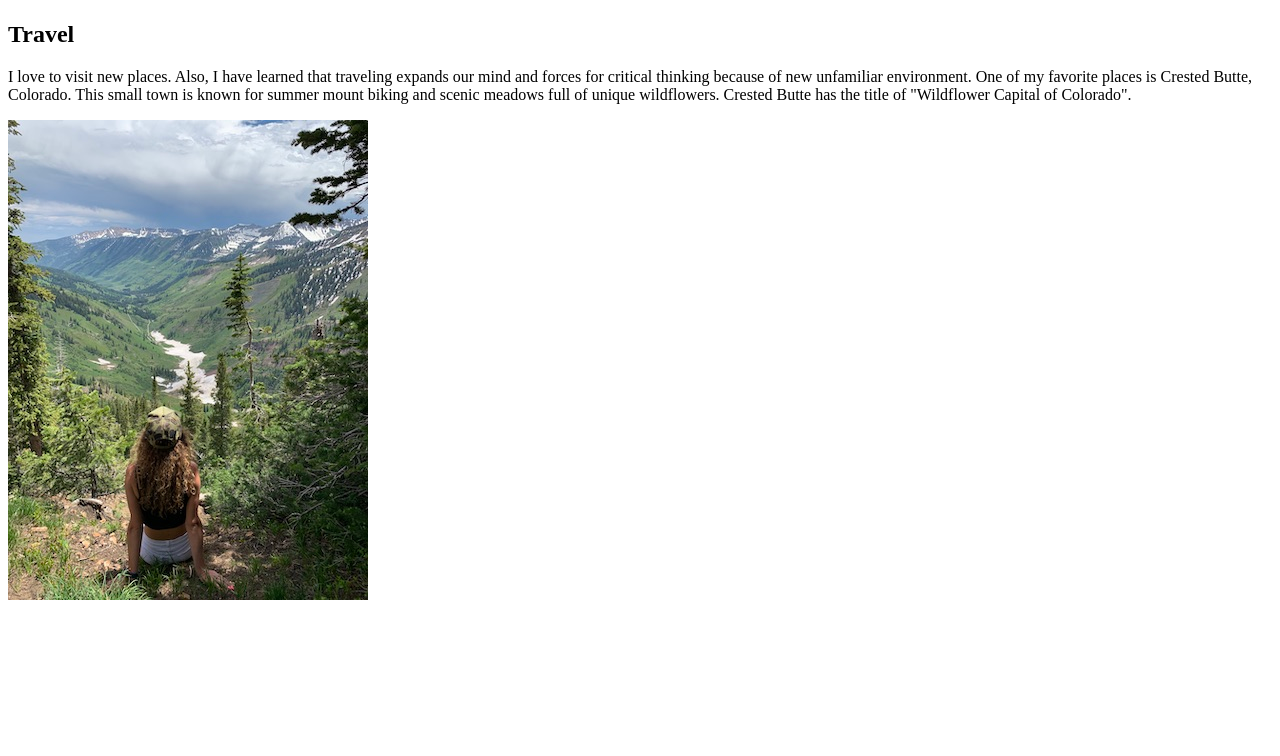
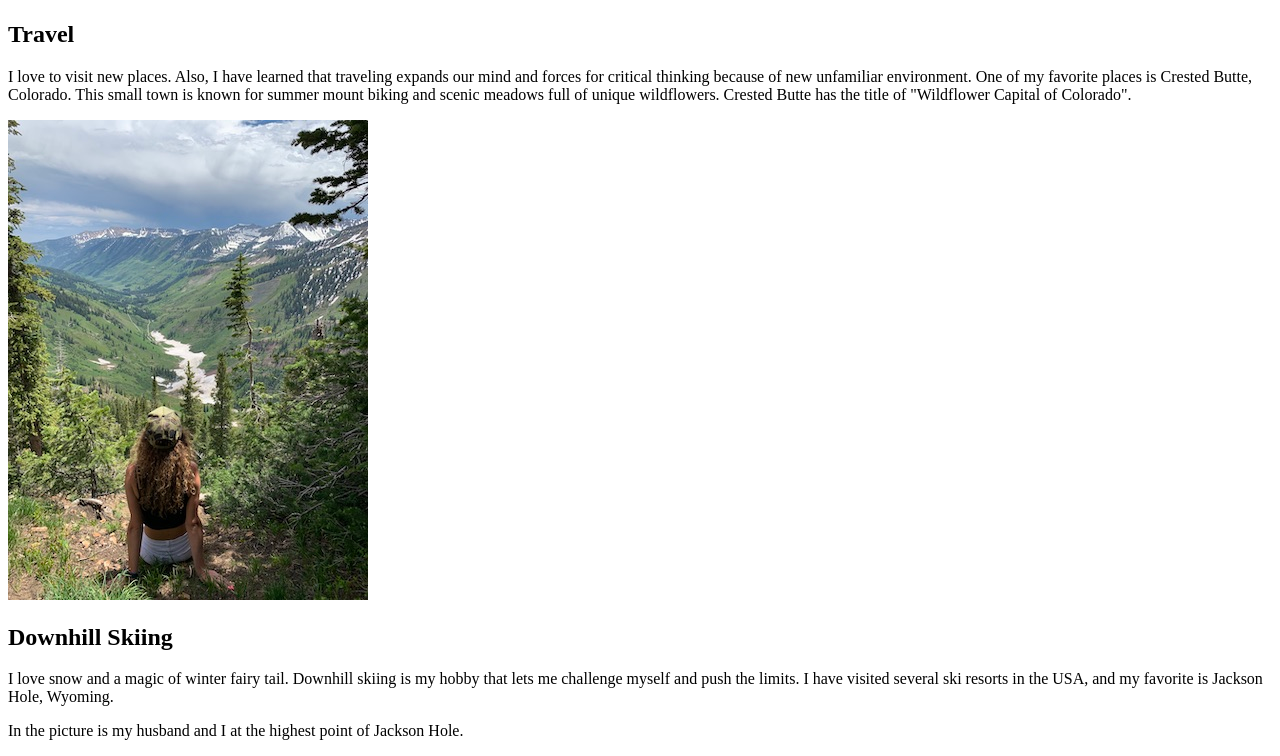
Before and after one commit to yulyamo/project1, a plain HTML site: page interests.html in a window 1280 px wide. Shown: the part 611-1367 px from the top of the page. Before the commit the page ends 1223 px from the top, so only its background shows below. Drawn offline with Linux system fonts and the light colour scheme.

Commit message:
Update interests.html
downhill skiing section added

```diff
--- a/interests.html
+++ b/interests.html
@@ -29,5 +29,11 @@
 	 meadows full of unique wildflowers. Crested Butte has the title of "Wildflower Capital of Colorado".</p>
   <img src="crbutte.jpg" alt="Crested Butte">
 </section>
+<section>
+  <h2>Downhill Skiing</h2>
+  <p>I love snow and a magic of winter fairy tail. Downhill skiing is my hobby that lets me
+     challenge myself and push the limits. I have visited several ski resorts in the USA, and my
+     favorite is Jackson Hole, Wyoming.</p>
+  <p>In the picture is my husband and I at the highest point of Jackson Hole.</p>
 </body>
 </html>
```
